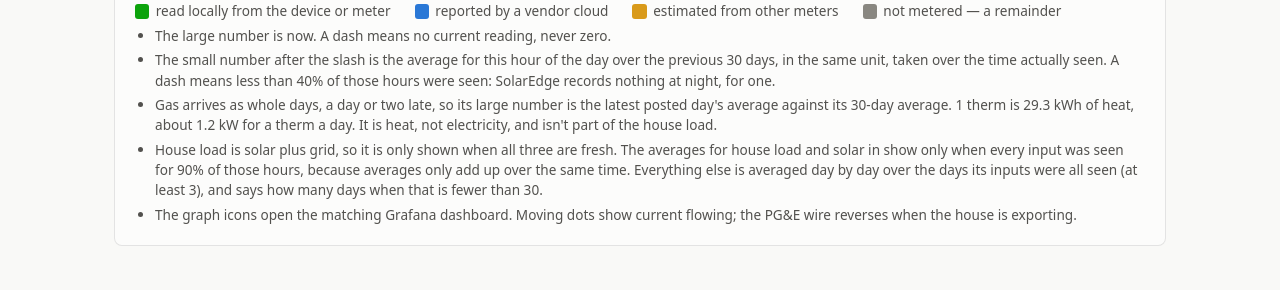
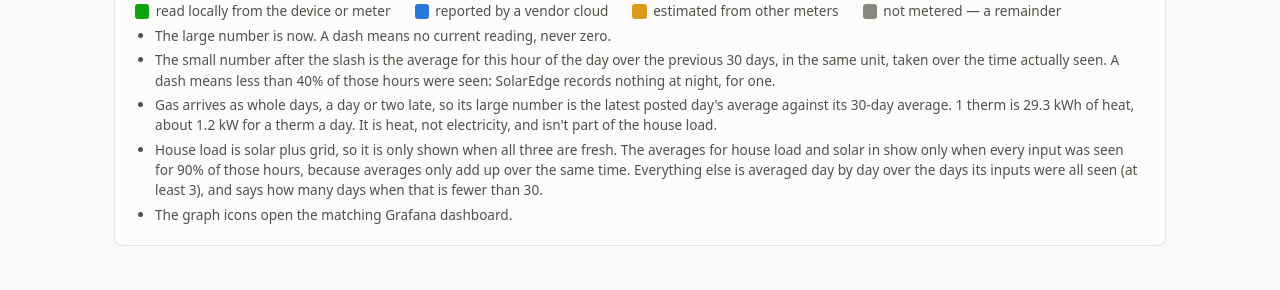
Before and after one commit to sefk/homepower, a Django app: template templates/catalog/home.html in a window 1280 px wide. Shown: the part 822-1112 px from the top of the page. Run offline with Django 5.2, Linux system fonts and the light colour scheme; the template is opened without the code that fills it, so the values that code supplies are empty.

Commit message:
Home diagram: drop the flow-dots note
Co-Authored-By: Claude Sonnet 5.5 <noreply@anthropic.com>
Claude-Session: https://claude.ai/code/session_01AxMunfMGiAFpk22xEps7BC

```diff
--- a/templates/catalog/home.html
+++ b/templates/catalog/home.html
@@ -153,7 +153,7 @@ a.gl:hover { color: #fff; }
   <li>The small number after the slash is the average for this hour of the day over the previous 30 days, in the same unit, taken over the time actually seen. A dash means less than 40% of those hours were seen: SolarEdge records nothing at night, for one.</li>
   <li>Gas arrives as whole days, a day or two late, so its large number is the latest posted day's average against its 30-day average. 1 therm is 29.3 kWh of heat, about 1.2 kW for a therm a day. It is heat, not electricity, and isn't part of the house load.</li>
   <li>House load is solar plus grid, so it is only shown when all three are fresh. The averages for house load and solar in show only when every input was seen for 90% of those hours, because averages only add up over the same time. Everything else is averaged day by day over the days its inputs were all seen (at least 3), and says how many days when that is fewer than 30.</li>
-  <li>The graph icons open the matching Grafana dashboard. Moving dots show current flowing; the PG&amp;E wire reverses when the house is exporting.</li>
+  <li>The graph icons open the matching Grafana dashboard.</li>
 </ul>
 </div>
 {% endblock %}
```
